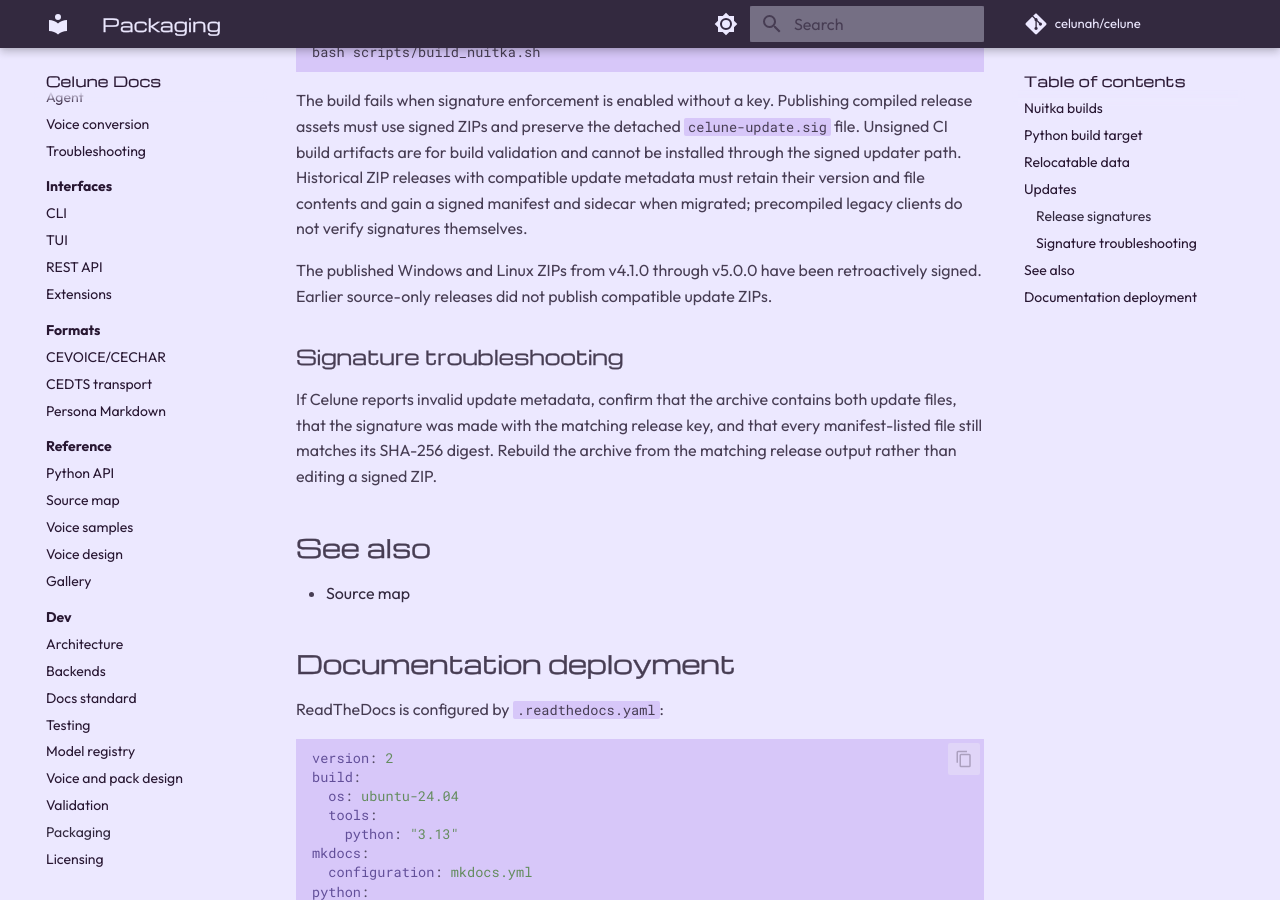
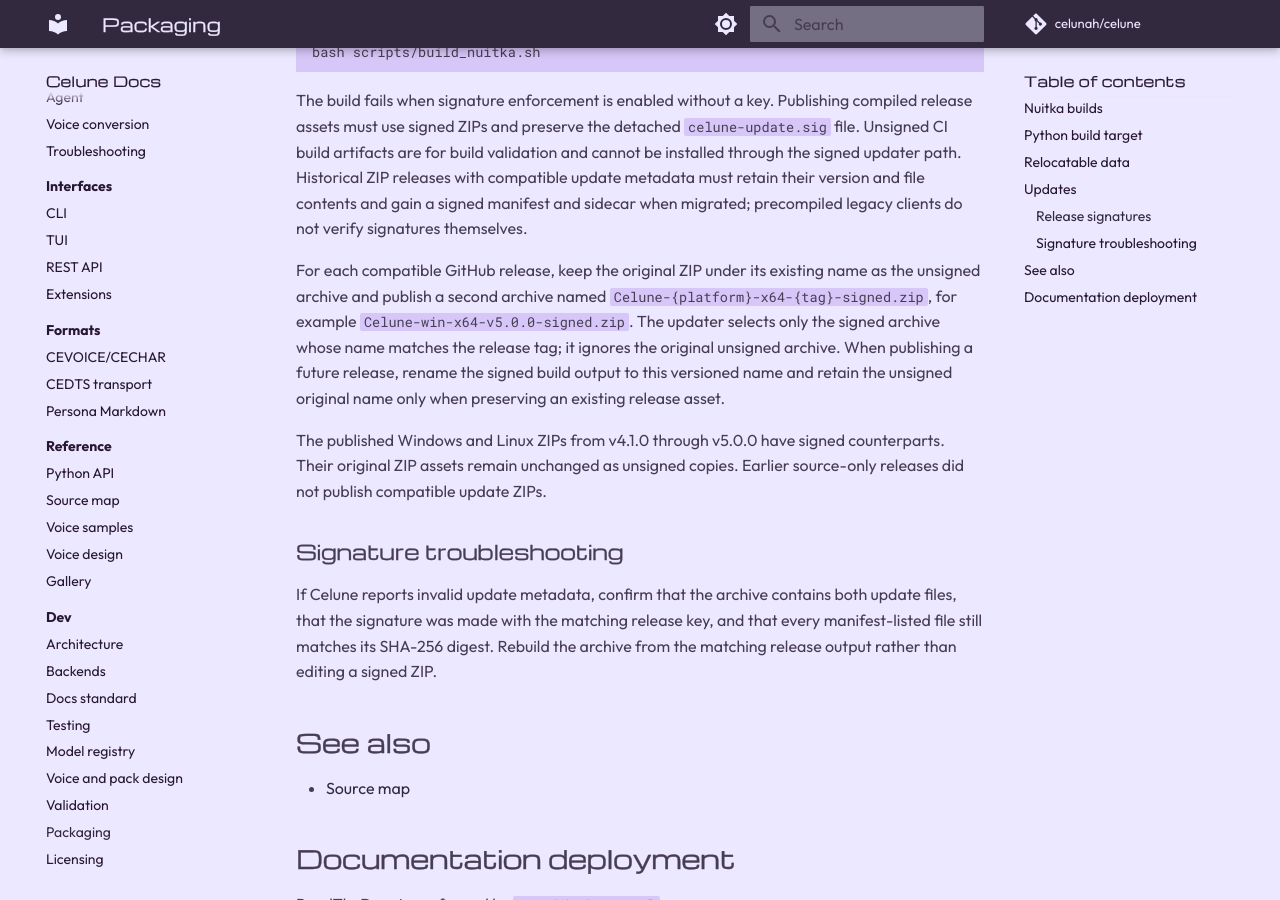
Before and after one commit to celunah/celune, an MkDocs documentation site: the page built from docs/development/packaging.md, in a window 1280 px wide and 900 px high, scrolled down 3270 px. Built offline with MkDocs 1.6.1 and Material for MkDocs 9.7.7, drawn with Linux system fonts in a browser that asks for light colours; comment, search, counter and statistics services are not loaded.

Commit message:
security(updater): select signed release assets

```diff
--- a/docs/development/packaging.md
+++ b/docs/development/packaging.md
@@ -154,9 +154,18 @@
 gain a signed manifest and sidecar when migrated; precompiled legacy clients do
 not verify signatures themselves.
 
-The published Windows and Linux ZIPs from v4.1.0 through v5.0.0 have been
-retroactively signed. Earlier source-only releases did not publish compatible
-update ZIPs.
+For each compatible GitHub release, keep the original ZIP under its existing
+name as the unsigned archive and publish a second archive named
+`Celune-{platform}-x64-{tag}-signed.zip`, for example
+`Celune-win-x64-v5.0.0-signed.zip`. The updater selects only the signed archive
+whose name matches the release tag; it ignores the original unsigned archive.
+When publishing a future release, rename the signed build output to this
+versioned name and retain the unsigned original name only when preserving an
+existing release asset.
+
+The published Windows and Linux ZIPs from v4.1.0 through v5.0.0 have signed
+counterparts. Their original ZIP assets remain unchanged as unsigned copies.
+Earlier source-only releases did not publish compatible update ZIPs.
 
 ### Signature troubleshooting
 
```
Also changed, not shown: 2 other files.
